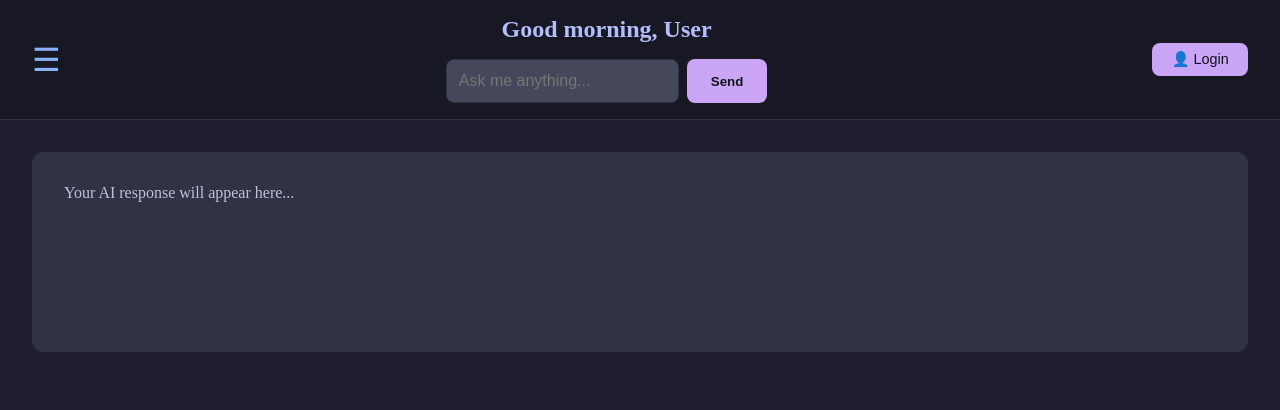
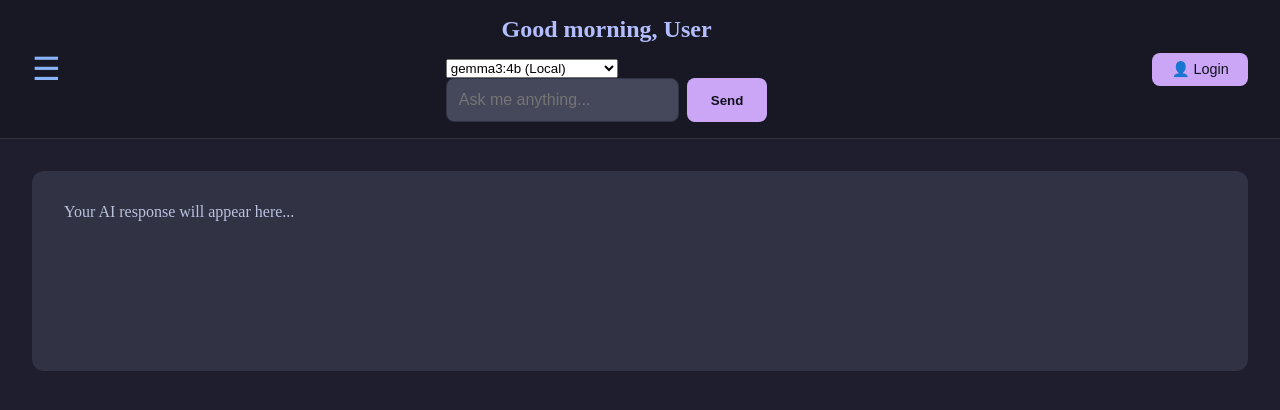
Before and after one commit to ShivrajN727/meka, a React (Vite) app: page / in a window 1280 px wide. Shown: the top 410 px of the page. Built offline with nearby package versions, Linux system fonts and the light colour scheme.

Commit message:
feat: add theme picker and model selection

```diff
--- a/src/components/PromptInput.jsx
+++ b/src/components/PromptInput.jsx
@@ -1,6 +1,11 @@
 import React, { useState } from 'react';
 
-const PromptInput = ({ onSend, loading = false, error = '' }) => {
+const MODELS = [
+{ value: 'ollama', label: 'gemma3:4b (Local)' },
+  { value: 'gemini', label: 'Gemini 2.0 Flash (Public)' },
+];
+
+const PromptInput = ({ onSend, loading = false, error = '', selectedModel, onModelChange }) => {
   const [prompt, setPrompt] = useState('');
 
   const handleSubmit = (e) => {
@@ -11,6 +16,16 @@ const PromptInput = ({ onSend, loading = false, error = '' }) => {
 
   return (
     <div>
+      <select
+        value={selectedModel}
+        onChange={(e) => onModelChange(e.target.value)}
+        className="model-selector"
+        disabled={loading}
+      >
+        {MODELS.map((m) => (
+          <option key={m.value} value={m.value}>{m.label}</option>
+        ))}
+      </select>
       <form onSubmit={handleSubmit} className="prompt-form">
         <input
           type="text"
```
Also changed, not shown: 2 other files (tests, documents, lock files or other folders).
